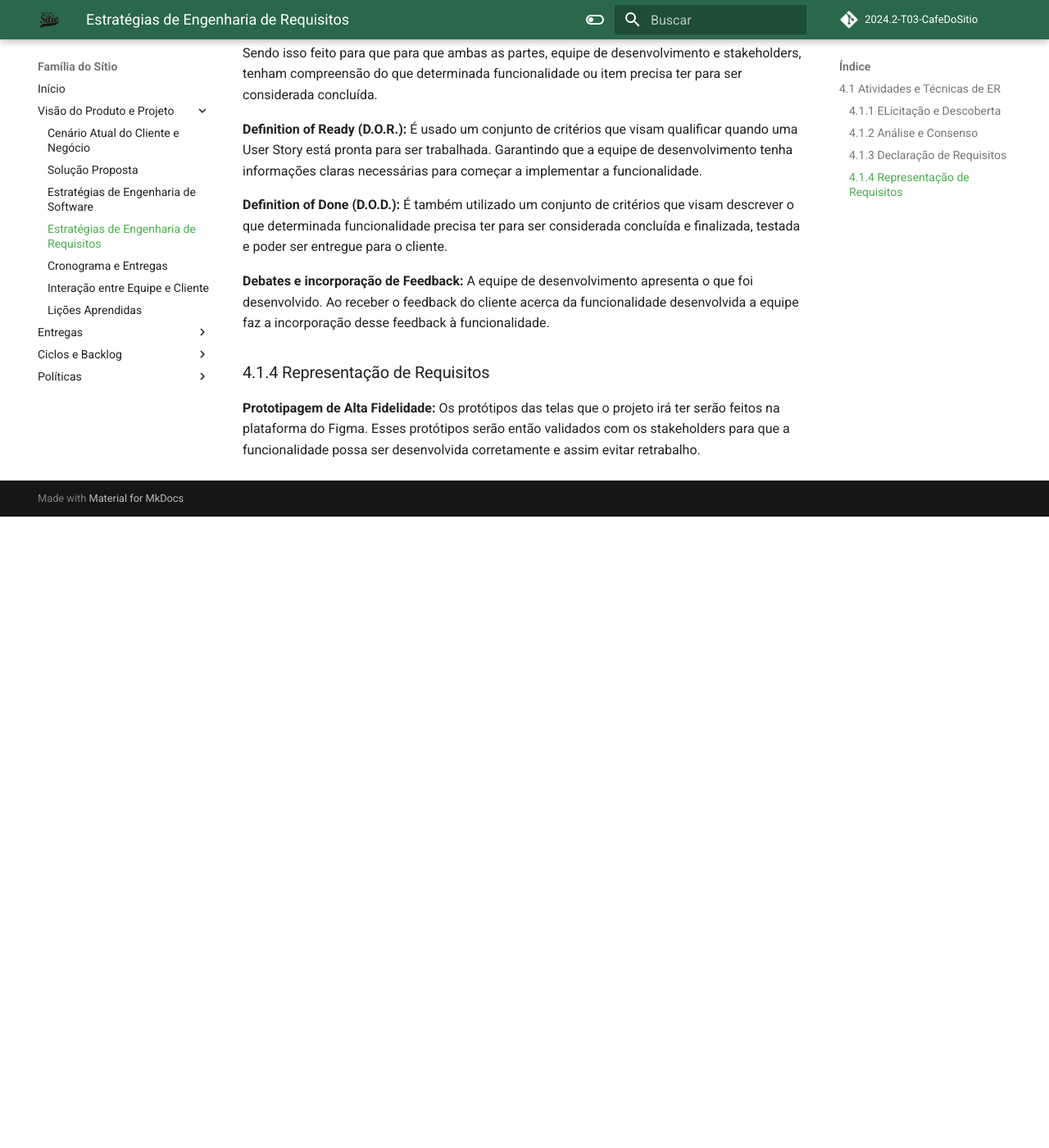
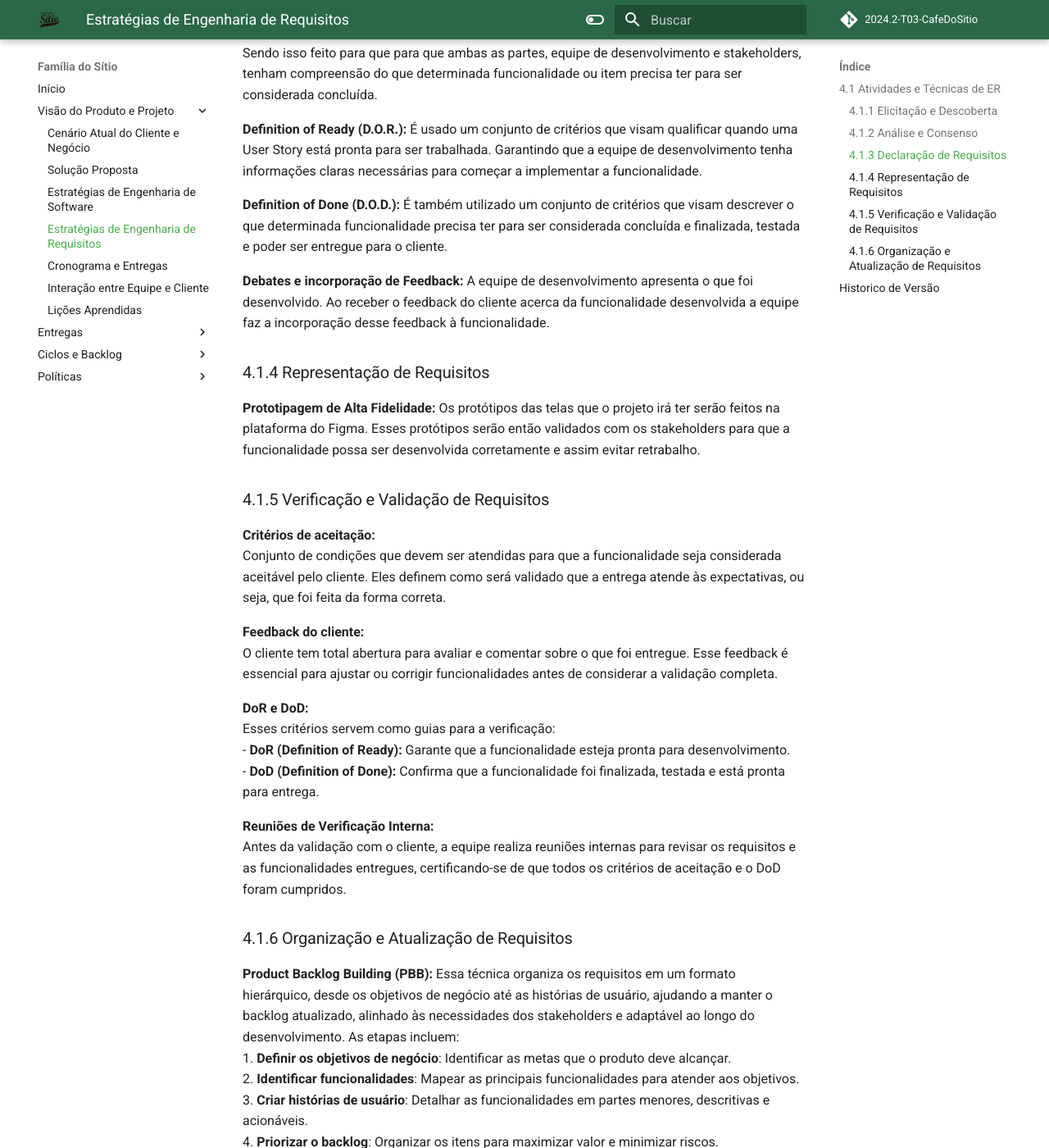
Before and after one commit to mdsreq-fga-unb/2024.2-T03-CafeDoSitio, an MkDocs documentation site: the page built from docs/sections/2-docPage/4-engenhariaRequisitos.md, in a window 1280 px wide and 1400 px high, scrolled down 1619 px. Shown: the whole window at 82% size. Built offline with MkDocs 1.6.1 and Material for MkDocs 9.7.7, drawn with Linux system fonts in a browser that asks for light colours; comment, search, counter and statistics services are not loaded; before the commit the page ends 2249 px from its top, so only the background shows below that; some of the changed text lies outside the part shown.

Commit message:
docs: adicionando 'verificação e validação' e 'organização e Atualização'

```diff
--- a/docs/sections/2-docPage/4-engenhariaRequisitos.md
+++ b/docs/sections/2-docPage/4-engenhariaRequisitos.md
@@ -2,7 +2,7 @@
 
 ## 4.1 Atividades e Técnicas de ER
 
-### 4.1.1 ELicitação e Descoberta
+### 4.1.1 Elicitação e Descoberta
 
 **Workshop de Requisitos:**  Essa técnica aborda o escopo, os riscos e as características do produto final, além de acelerar o processo de elicitação e descoberta de requisitos. No projeto, foi implementada por meio de encontros entre a equipe e o cliente, com o objetivo de definir elementos como casos de uso, brainstorming, entre outros aspectos importantes. O workshop é realizado no início de cada nova sprint para garantir o alinhamento e a atualização dos requisitos.
 
@@ -44,3 +44,38 @@
 
 
 **Prototipagem de Alta Fidelidade:** Os protótipos das telas que o projeto irá ter serão feitos na plataforma do Figma. Esses protótipos serão então validados com os stakeholders para que a funcionalidade possa ser desenvolvida corretamente e assim evitar retrabalho.
+
+
+### 4.1.5 Verificação e Validação de Requisitos
+
+
+**Critérios de aceitação:**
+Conjunto de condições que devem ser atendidas para que a funcionalidade seja considerada aceitável pelo cliente. Eles definem como será validado que a entrega atende às expectativas, ou seja, que foi feita da forma correta.
+
+**Feedback do cliente:**
+O cliente tem total abertura para avaliar e comentar sobre o que foi entregue. Esse feedback é essencial para ajustar ou corrigir funcionalidades antes de considerar a validação completa.
+
+
+**DoR e DoD:**
+Esses critérios servem como guias para a verificação:
+- **DoR (Definition of Ready):** Garante que a funcionalidade esteja pronta para desenvolvimento.
+- **DoD (Definition of Done):** Confirma que a funcionalidade foi finalizada, testada e está pronta para entrega.
+
+**Reuniões de Verificação Interna:**
+Antes da validação com o cliente, a equipe realiza reuniões internas para revisar os requisitos e as funcionalidades entregues, certificando-se de que todos os critérios de aceitação e o DoD foram cumpridos.
+
+### 4.1.6 Organização e Atualização de Requisitos
+
+**Product Backlog Building (PBB):** Essa técnica organiza os requisitos em um formato hierárquico, desde os objetivos de negócio até as histórias de usuário, ajudando a manter o backlog atualizado, alinhado às necessidades dos stakeholders e adaptável ao longo do desenvolvimento.  As etapas incluem:
+1. **Definir os objetivos de negócio**: Identificar as metas que o produto deve alcançar.
+2. **Identificar funcionalidades**: Mapear as principais funcionalidades para atender aos objetivos.
+3. **Criar histórias de usuário**: Detalhar as funcionalidades em partes menores, descritivas e acionáveis.
+4. **Priorizar o backlog**: Organizar os itens para maximizar valor e minimizar riscos.
+
+---
+## Historico de Versão
+Data     | Versão | Descrição | Autor | Revisores
+-------- | ------ | --------- | ----- | ---------
+02/12/24 | 1.0 | Criação do Documento e adição de Elicitação e descoberta e Análise e Consenso| Ana Carolina | Arthur Miranda
+03/12/24 | 1.1 | Adição de Representação e Declaração  | Arthur Miranda | Manuella Valadares
+04/12/24 | 1.2 | Adição de Veriificação e Validação e Organização         | Manuella Valadares | Ana Carolina
```
